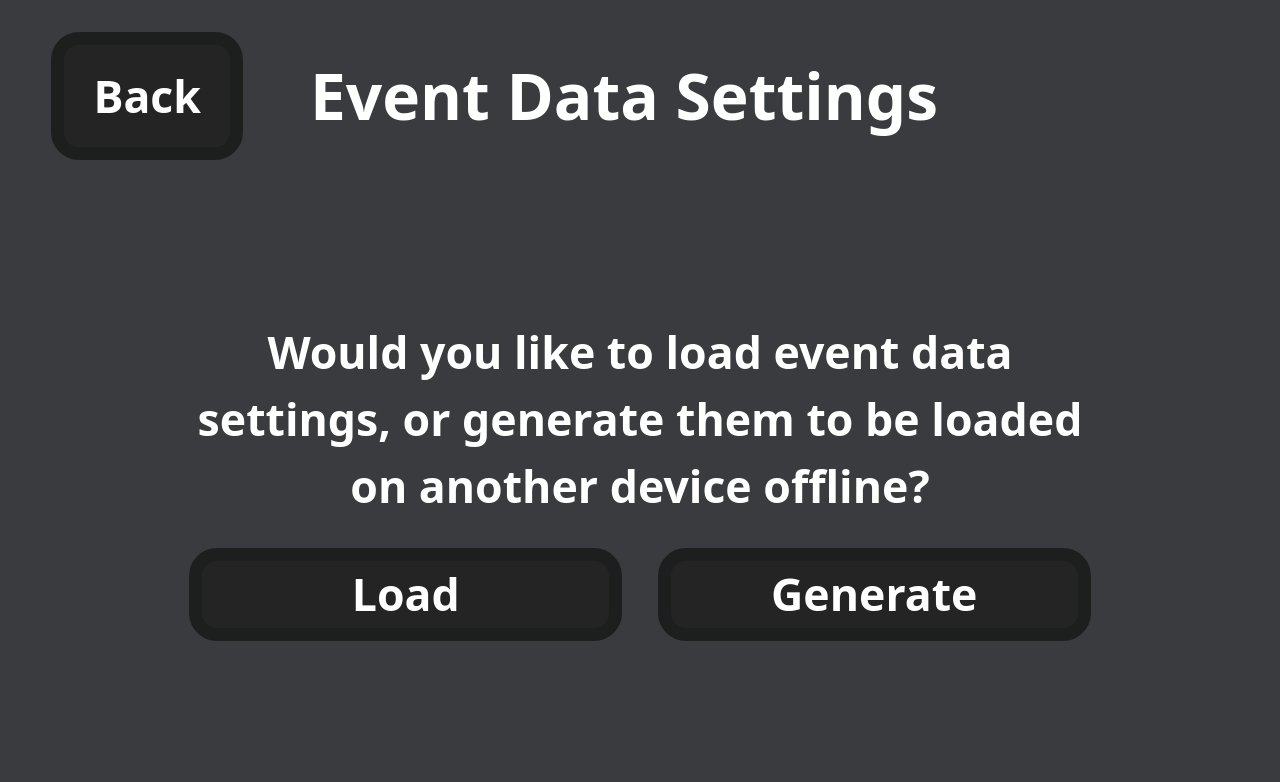
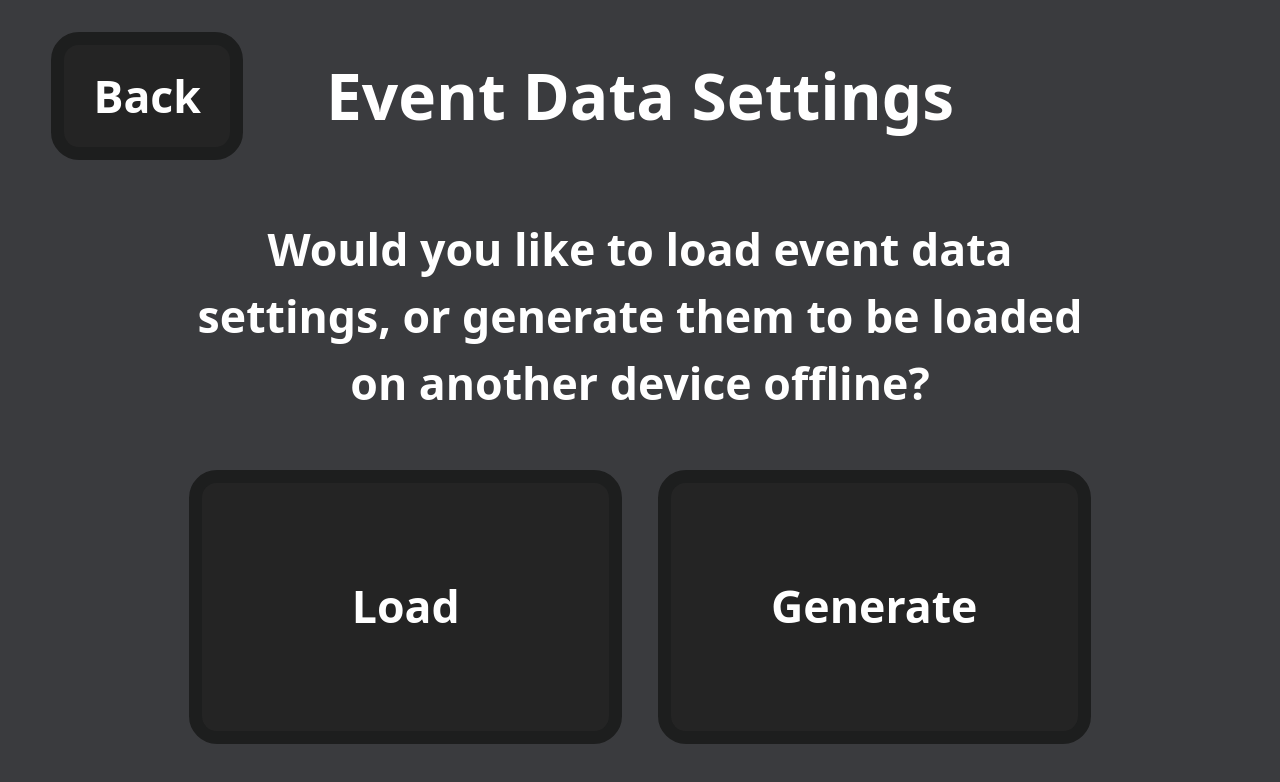
Before and after one commit to VihaanChhabria/VScouter, a React (Vite) app in the folder website/: page /event-data in a window 1280 px wide. Shown: the top 782 px of the page. Built offline with nearby package versions, Linux system fonts and the light colour scheme; no server answers.

Commit message:
Update styling for EventDataPageTemplate and SettingsScoutingTemplate components

```diff
--- a/website/src/components/Settings/EventDataPageTemplate.jsx
+++ b/website/src/components/Settings/EventDataPageTemplate.jsx
@@ -45,7 +45,7 @@ const EventDataPageTemplate = ({ backTo, title, question, children }) => {
         >
           {title}
         </h1>
-        <div style={{ width: "17.5dvw", minWidth: "17.5dvw", flexShrink: 0 }} />
+        <div style={{ width: "15dvw", minWidth: "15dvw", flexShrink: 0 }} />
       </div>
 
       <div
@@ -55,7 +55,7 @@ const EventDataPageTemplate = ({ backTo, title, question, children }) => {
           display: "flex",
           alignItems: "center",
           justifyContent: "center",
-          padding: "20dvh 2dvw",
+          padding: "5dvh 2dvw",
         }}
       >
         <div
--- a/website/src/components/Settings/SettingsScoutingTemplate.jsx
+++ b/website/src/components/Settings/SettingsScoutingTemplate.jsx
@@ -50,7 +50,7 @@ const SettingsScoutingTemplate = ({title, localStorageKey}) => {
         >
           {title}
         </h1>
-        <div style={{ width: "17.5dvw", minWidth: "17.5dvw", flexShrink: 0 }} />
+        <div style={{ width: "15dvw", minWidth: "15dvw", flexShrink: 0 }} />
       </div>
 
       <div
```
